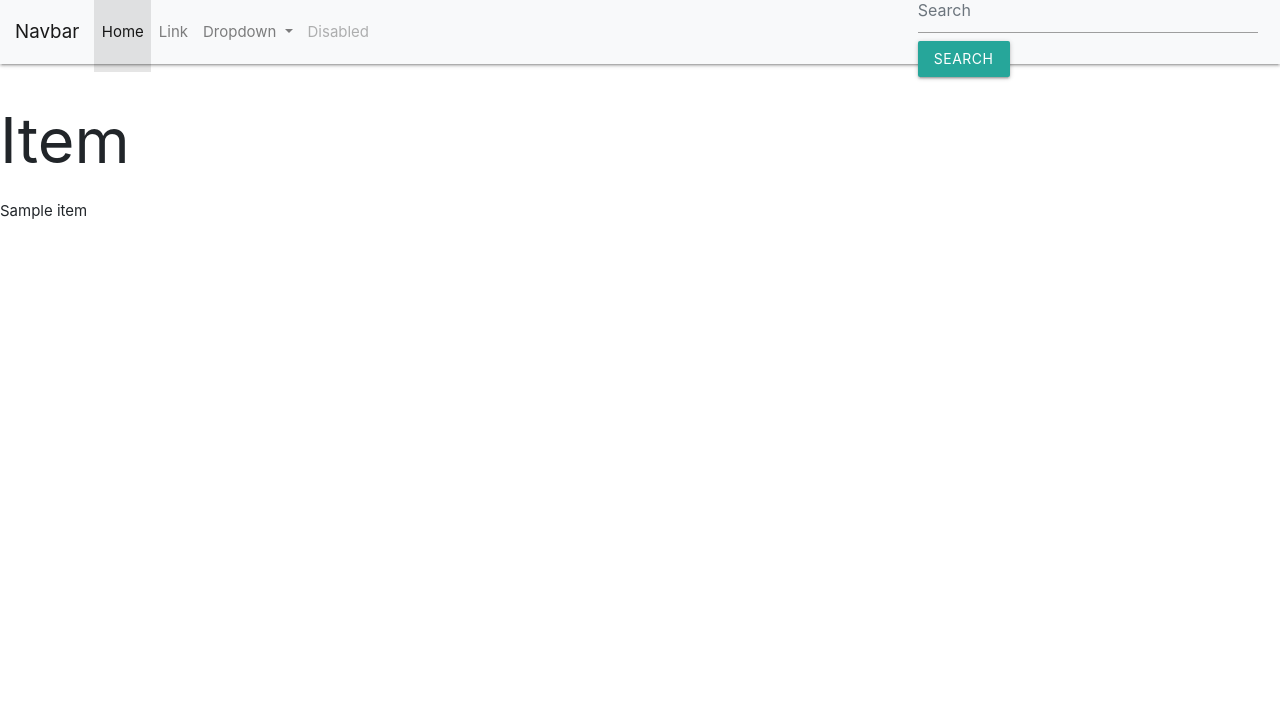
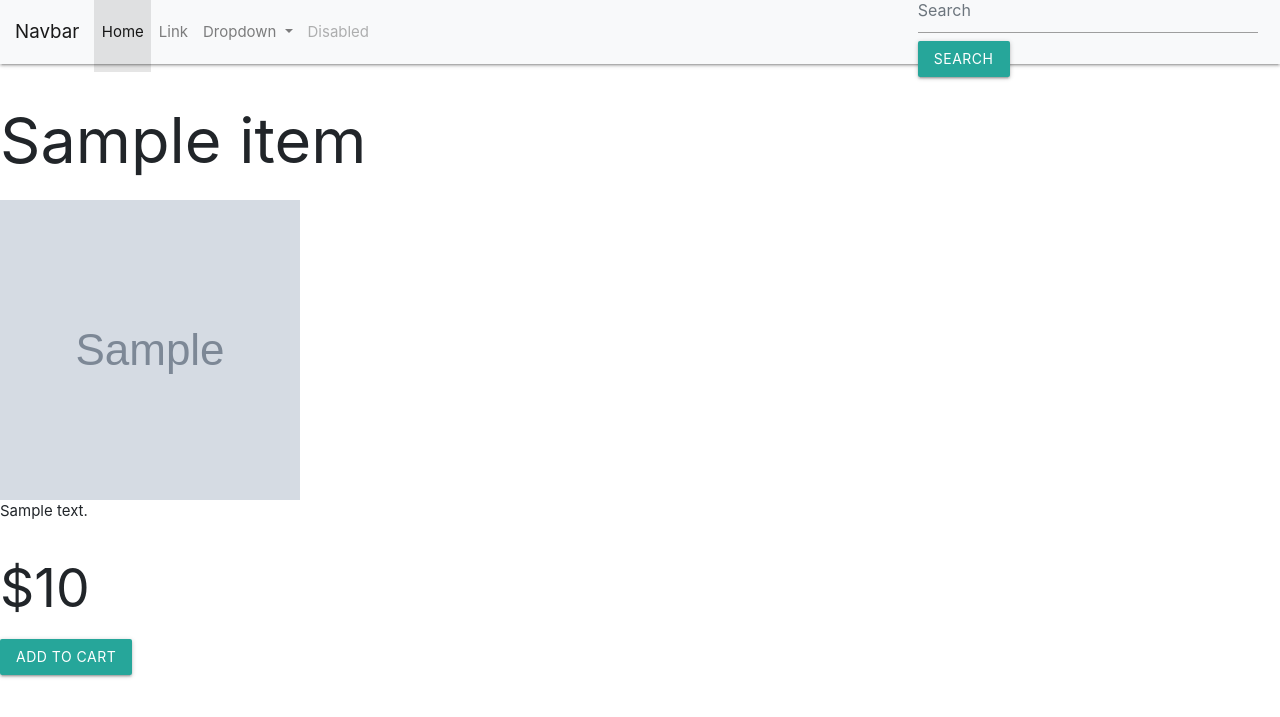
Before and after one commit to jdabis9858/project-2-stuff, a Node project: template views/item.handlebars in a window 1280 px wide. Shown: the top 717 px of the page. Run offline with Node 20 templates, Linux system fonts and the light colour scheme; the template is opened without the code that fills it: most values are stand-ins (such as "Sample title", 1, 10 or a date in 2020); grey boxes marked "Sample" are stand-in pictures; some libraries are stand-ins or nearby versions.

Commit message:
rename file structure

```diff
--- a/views/item.handlebars
+++ b/views/item.handlebars
@@ -34,12 +34,17 @@
                   </form>
                 </div>
               </nav>
-<h1>Item</h1>
+<h1></h1>
 
 {{#each items}}
 
-    <p>
+    <h1>
         {{product_name}}
-    </p>
+    </h1>
+<img src="{{photolink}}" width="300px" height="300px"/>
+<br ><p>{{product_desc}}</p>
+<h2>${{price}}</h2>
+<button id="submit-search" class="btn btn-outline-success my-2 my-sm-0" type="submit">Add to Cart</button>
+
 
 {{/each}}
```
Also changed, not shown: index.html (renamed from p2index.html), jquery.js (added), p2jquery.js (deleted), schema.sql (renamed from p2schema.sql), server.js (renamed from p2server.js).
